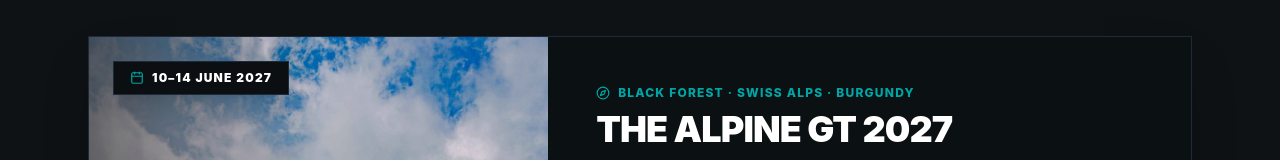
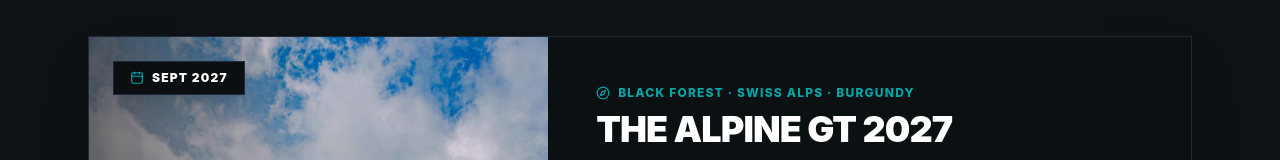
Before and after one commit to dale976/the-drive-production, a React (Vite) app: page /tours in a window 1280 px wide. Shown: the part 636-796 px from the top of the page. Built offline with nearby package versions, Linux system fonts and the light colour scheme; no server answers.

Commit message:
remove date for now

```diff
--- a/src/data/tours.js
+++ b/src/data/tours.js
@@ -5,8 +5,8 @@ export const alpineGtTour = {
   title: 'THE ALPINE GT 2027',
   shortTitle: 'THE ALPINE GT',
   subtitle: 'BLACK FOREST · SWISS ALPS · BURGUNDY',
-  eyebrow: '10—14 JUNE 2027 · EUROPE',
-  date: '10–14 JUNE 2027',
+  eyebrow: 'SEPT 2027 · EUROPE',
+  date: 'SEPT 2027',
   duration: '5 DAYS',
   nights: '4 NIGHTS',
   distance: 'APPROX. 1,550 MILES',
```
